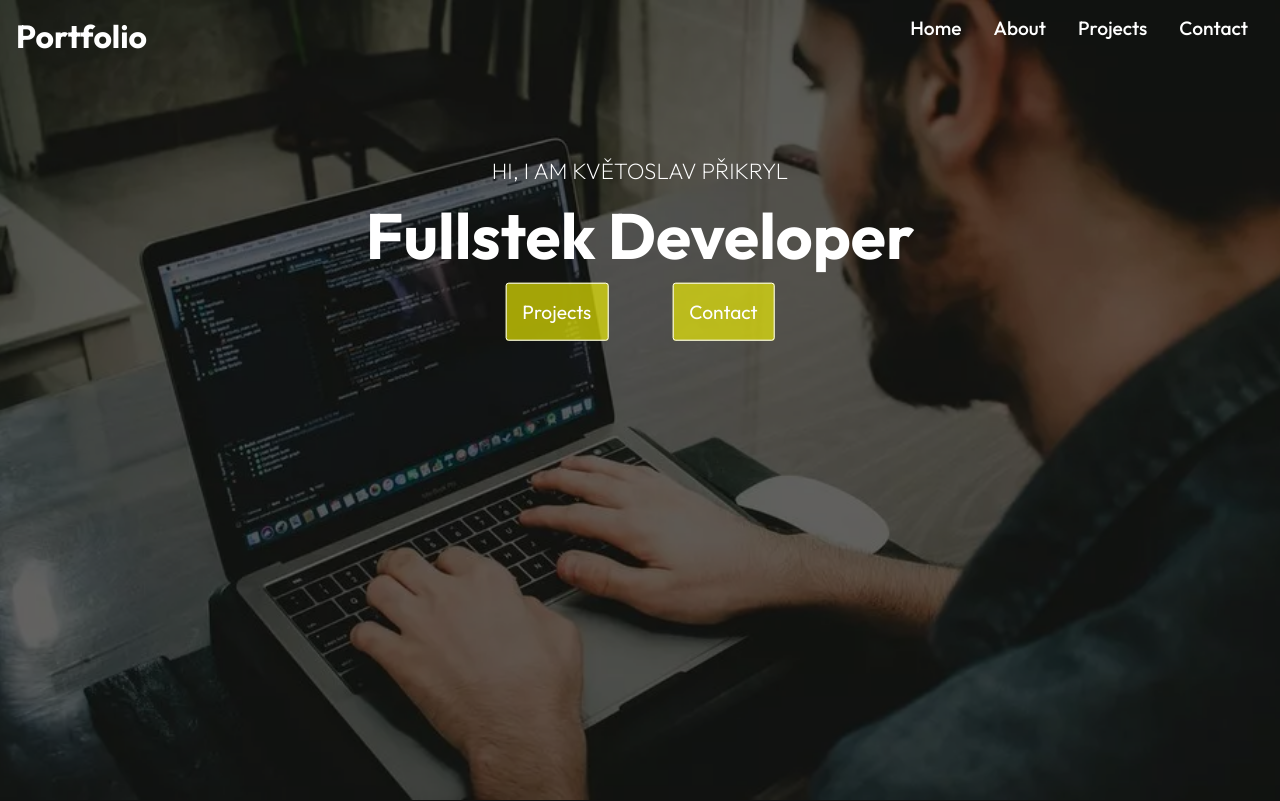
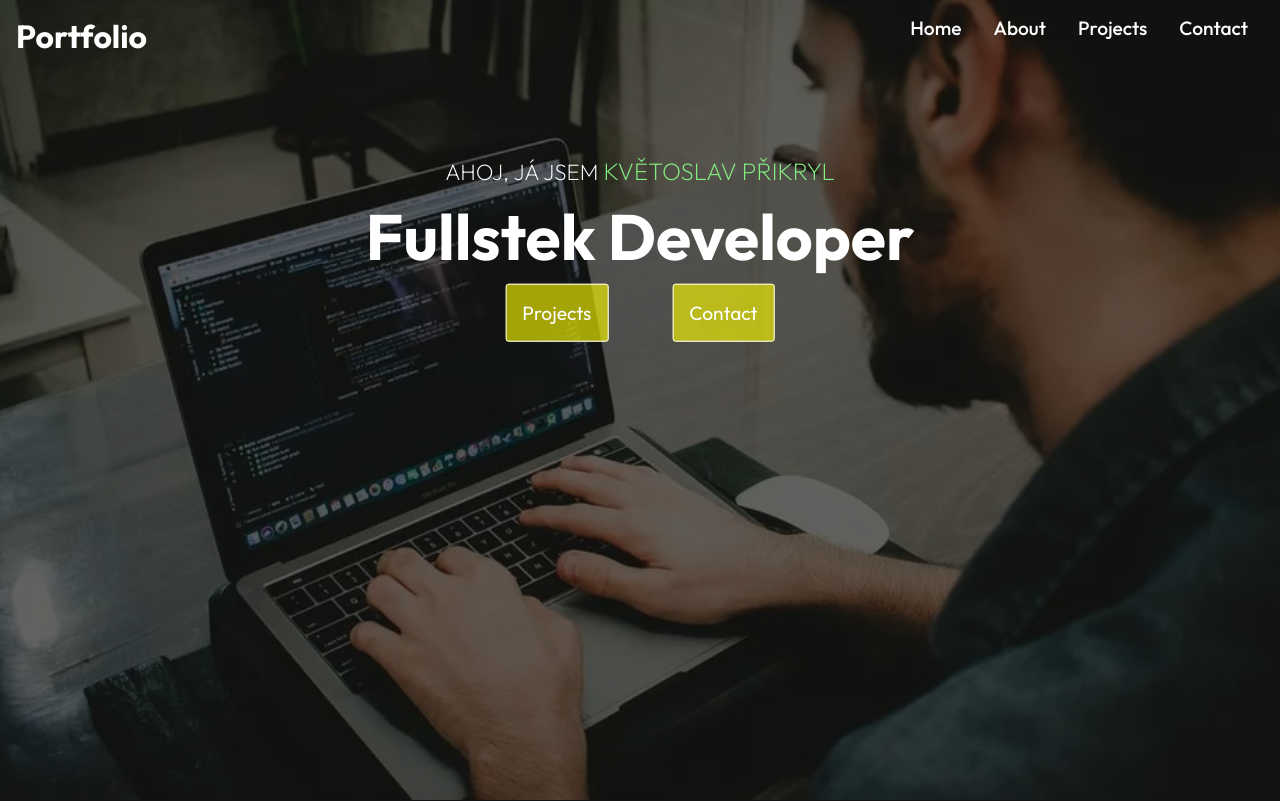
Before and after one commit to KvetoslavPrikryl/Portfolio, a React (Create React App) app: page / in a window 1280 px wide. Shown: the top 801 px of the page. Built offline with nearby package versions, Linux system fonts and the light colour scheme.

Commit message:
modify my name in HeroImg.js and sthis styles

```diff
--- a/src/components/HeroImg.js
+++ b/src/components/HeroImg.js
@@ -10,7 +10,7 @@ const HeroIMG = () => {
             <img className="into-img" src={IntroImg} alt="IntroImg"/>
         </div>
         <div className="content">
-            <p>Hi, I am Květoslav Přikryl</p>
+            <p>Ahoj, já jsem <span className="myName">Květoslav Přikryl</span></p>
             <h1>Fullstek Developer</h1>
             <div>
                 <Link to="/project" className="btn">Projects</Link>
--- a/src/components/HeroImgStyles.css
+++ b/src/components/HeroImgStyles.css
@@ -41,6 +41,10 @@
     font-weight: 200;
     text-transform: uppercase;
 }
+.hero .content p .myName{
+    font-size: 1.5rem;
+    color: rgb(131, 238, 128);
+}
 .content .btn{
     display: block;
     margin: 1rem 2rem;
```
